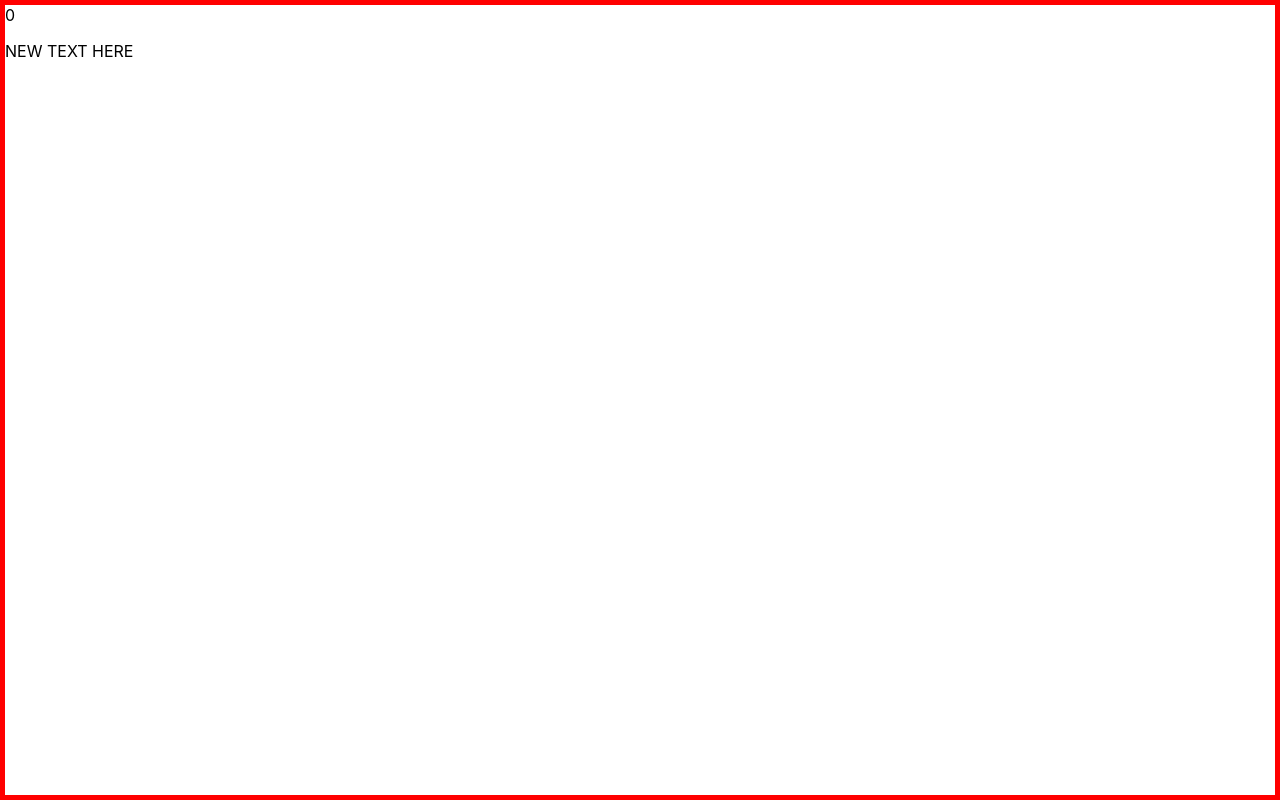
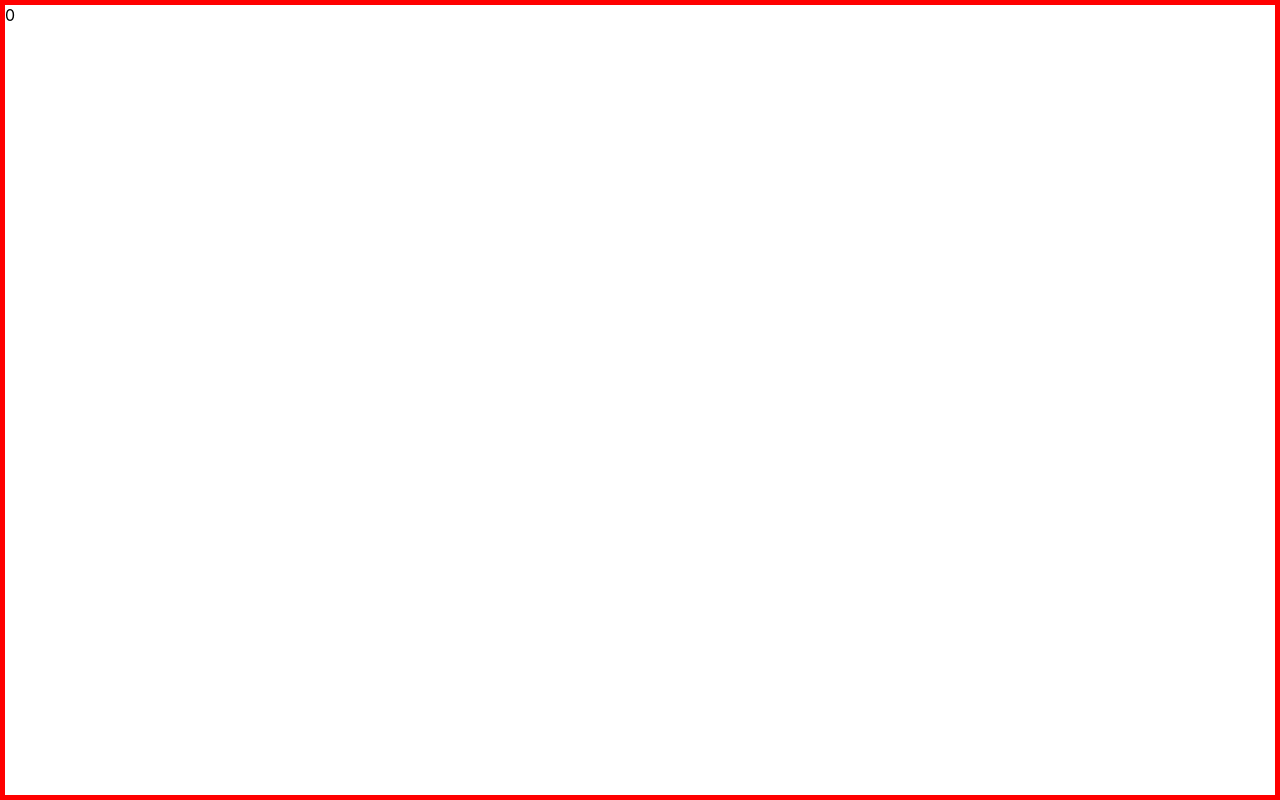
Before and after one commit to SIonut0122/d3histogram, a React (Create React App) app: page / in a window 1280 px wide. Built offline with nearby package versions, Linux system fonts and the light colour scheme.

Commit message:
direct edit

```diff
--- a/src/App.js
+++ b/src/App.js
@@ -14,7 +14,6 @@ function App() {
        <section>
           <div className='content'>
               <span className='slbz'>0</span>
-              <p>NEW TEXT HERE</p>
           </div>
           <div>counter 2</div>
        </section>
```
